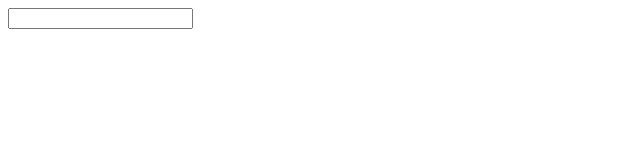
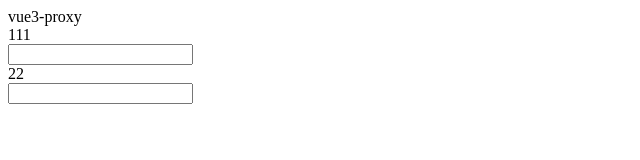
Before and after one commit to RSS1102/Implement-vue, a website built with Vite: page index.html in a window 1280 px wide. Shown: the whole page, without its empty margins (0-640 px from the left). Built offline with nearby package versions, Linux system fonts and the light colour scheme.

Commit message:
chore(proxy):代理多个对象

```diff
--- a/index.html
+++ b/index.html
@@ -10,9 +10,11 @@
 
 <body>
   <!-- vue3-proxy -->
-  <div id="proxy"></div>
-  <input id="proxyInput" value="" oninput="onInput" />
-
+  <div>vue3-proxy</div>
+  <div id="proxy1"></div>
+  <input id="proxyInput1" value="" oninput="onInput" />
+  <div id="proxy2"></div>
+  <input id="proxyInput2" value="" oninput="onInput" />
 
   <div id="root"></div>
   <script type="module" src="/src/main.ts"></script>
--- /dev/null
+++ b/src/data/index.ts
@@ -0,0 +1,25 @@
+import { proxy } from "@/data/vue3/proxy";
+/**
+ *@desc 多个objcet
+ */
+export const vue3Proxy = () => {
+  const obj = { proxy1: 11, proxy2: 22 };
+  // proxy1
+  const proxyInnerHTML1 = document.getElementById("proxy1");
+  const proxyInput1 = document.getElementById("proxyInput1");
+  proxyInnerHTML1!.innerHTML = "111";
+  // proxy2
+  const proxyInnerHTML2 = document.getElementById("proxy2");
+  const proxyInput2 = document.getElementById("proxyInput2");
+  proxyInnerHTML2!.innerHTML = obj.proxy2.toString();
+
+  const data = proxy(obj, { proxy1: proxyInnerHTML1, proxy2: proxyInnerHTML2 });
+  proxyInput1!.oninput = function (e: any) {
+    const value = e.target.value;
+    data.proxy1 = value;
+  };
+  proxyInput2!.oninput = function (e: any) {
+    const value = e.target.value;
+    data.proxy2 = value;
+  };
+};
--- a/src/data/vue3/proxy.ts
+++ b/src/data/vue3/proxy.ts
@@ -1,11 +1,11 @@
 /**
  * @desc proxy 代理实现双向绑定
  * @param target {Record<string, any>} 需要代理的对象
- * @param dom {HTMLElement | null }更新dom操作
+ * @param dom {Record<string, HTMLElement | null>}更新dom操作
  */
 export const proxy = (
   target: Record<string, any>,
-  dom: HTMLElement | null
+  dom: Record<string, HTMLElement | null>
 ): Record<string, any> => {
   // 创建proxy实例并返回
   return new Proxy(target, {
@@ -20,7 +20,7 @@ export const proxy = (
       newValue: any,
       receiver: any
     ) => {
-      dom!.innerHTML = newValue;
+      dom[key]!.innerHTML = newValue;
       target[key] = newValue;
       return true;
     },
--- a/src/main.ts
+++ b/src/main.ts
@@ -1,8 +1,3 @@
-import { proxy } from "@/data/vue3/proxy";
-const proxyInnerHTML = document.getElementById("proxy");
-const proxyInput = document.getElementById("proxyInput");
-const data = proxy({ a: 11 }, proxyInnerHTML);
-proxyInput!.oninput = function (e: any) {
-  const value = e.target.value;
-  data.a = value;
-};
+import { vue3Proxy } from "@/data";
+// vue3proxy
+vue3Proxy();
```
